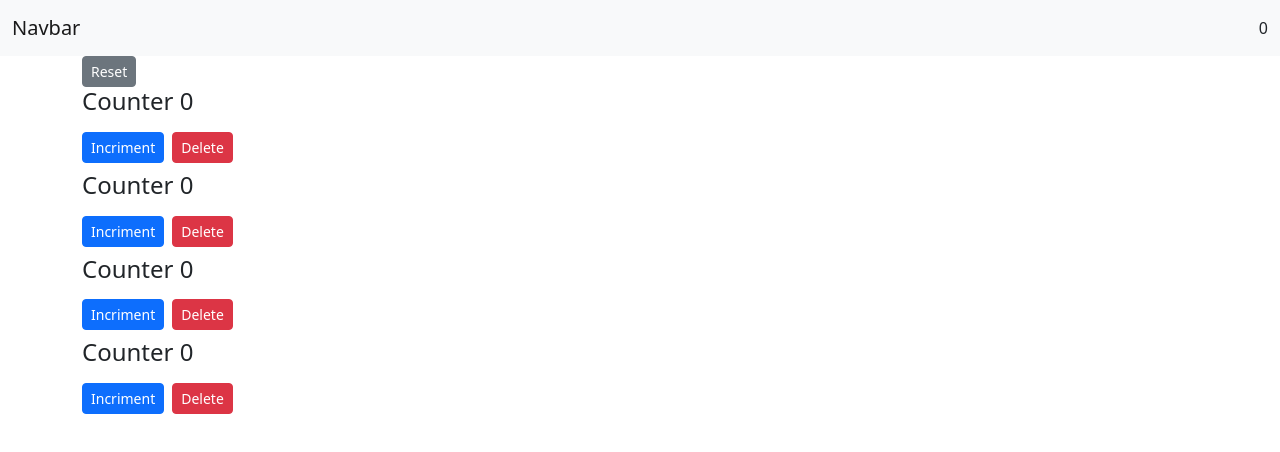
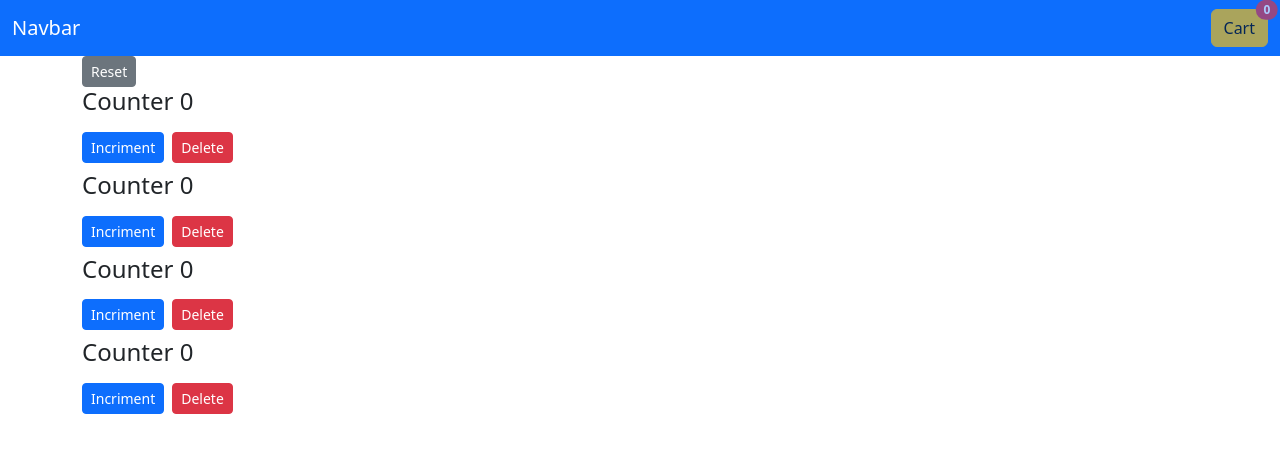
Before and after one commit to V5NEXT/react-counter-app, a React (Create React App) app: page / in a window 1280 px wide. Shown: the top 452 px of the page. Built offline with nearby package versions, Linux system fonts and the light colour scheme.

Commit message:
Added Cart

```diff
--- a/src/components/navbar.jsx
+++ b/src/components/navbar.jsx
@@ -2,10 +2,15 @@
 const NavBar = (props) =>{
 return (
 
-    <nav className="navbar bg-light">
+    <nav className="navbar navbar-dark bg-primary">
         <div className="container-fluid">
             <a className="navbar-brand" href="#">Navbar</a>
-            <span>{props.totalCount}</span>
+            <button type="button" class="btn btn-warning position-relative" disabled>
+            Cart
+            <span class="position-absolute top-0 start-100 translate-middle badge rounded-pill bg-danger">
+            {props.totalCount}
+            </span>
+            </button>
         </div>
     </nav>
     );
```
